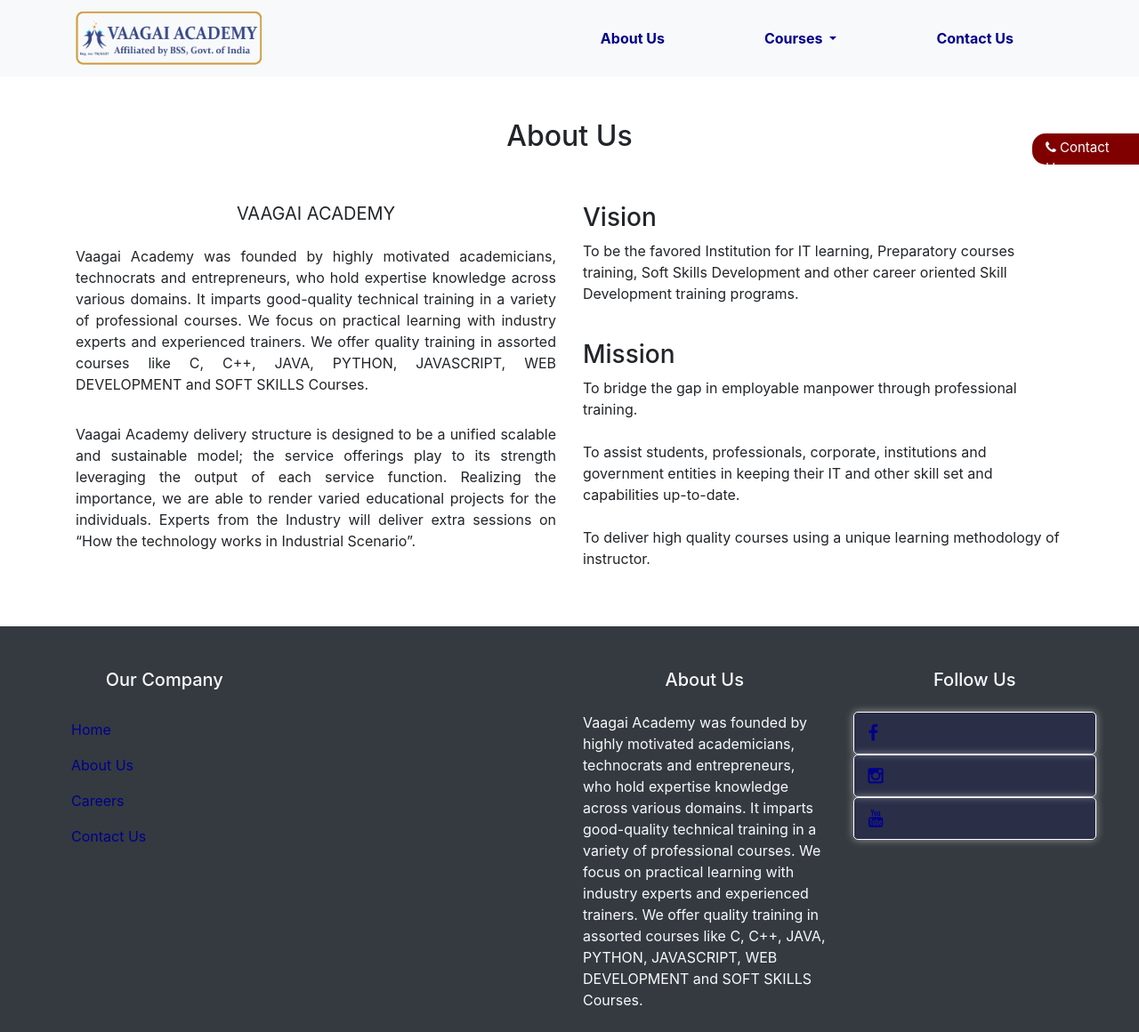
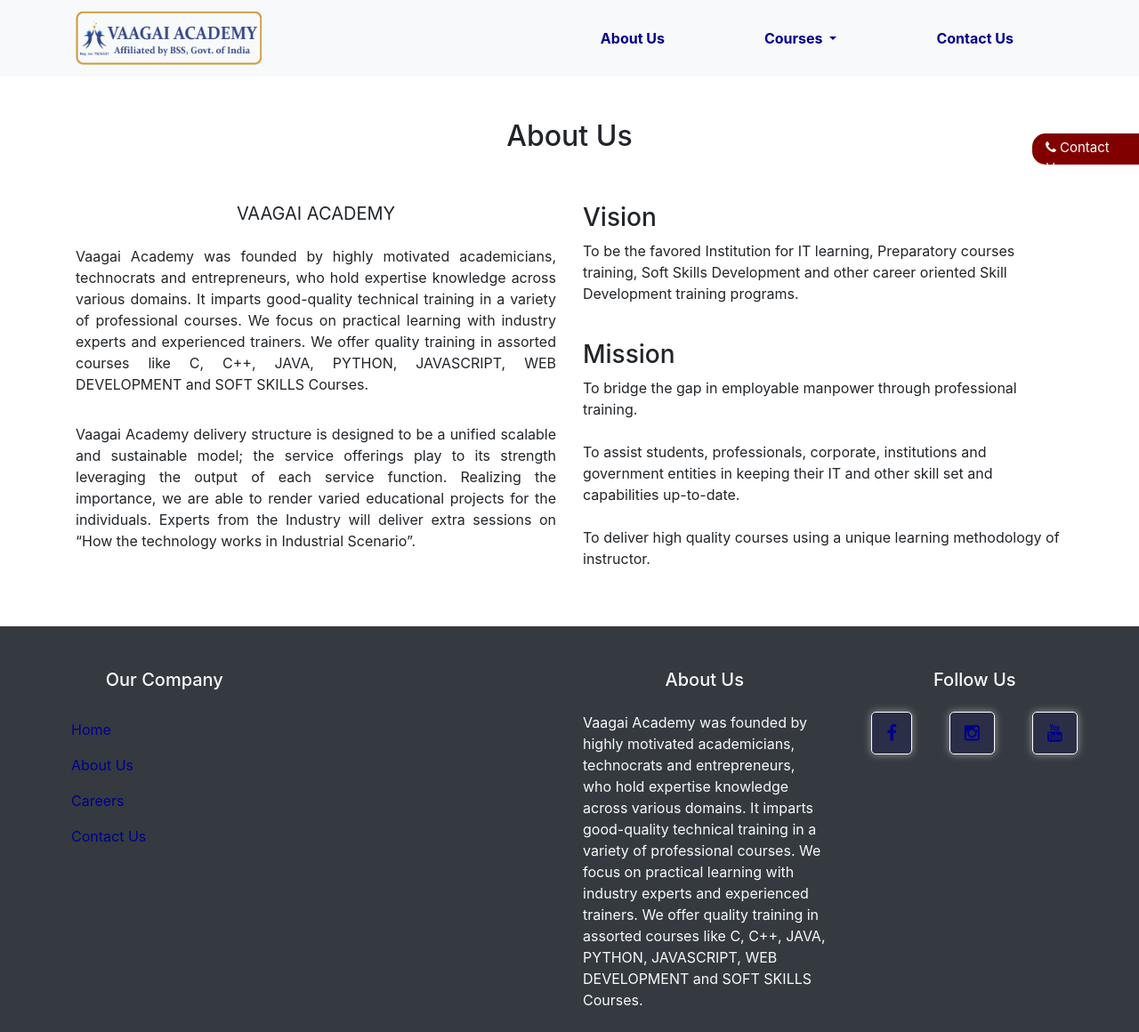
Before and after one commit to viacademy/Website, a plain HTML site: page aboutus.html in a window 1280 px wide. Shown: the top 1160 px of the page at 89% size. Drawn offline with Linux system fonts and the light colour scheme.

Commit message:
Update aboutus.html

```diff
--- a/aboutus.html
+++ b/aboutus.html
@@ -153,7 +153,7 @@
 			</div>
 			<div class="col-md-3">
 				<h5>Follow Us</h5>
-				<ul class="social-icons py-3">
+				<ul class="social-icons d-flex justify-content-around align-items-center py-3">
 					<li>
 						<a href="" class="nav-link">
 							<i class="fa fa-facebook"></i>
```
